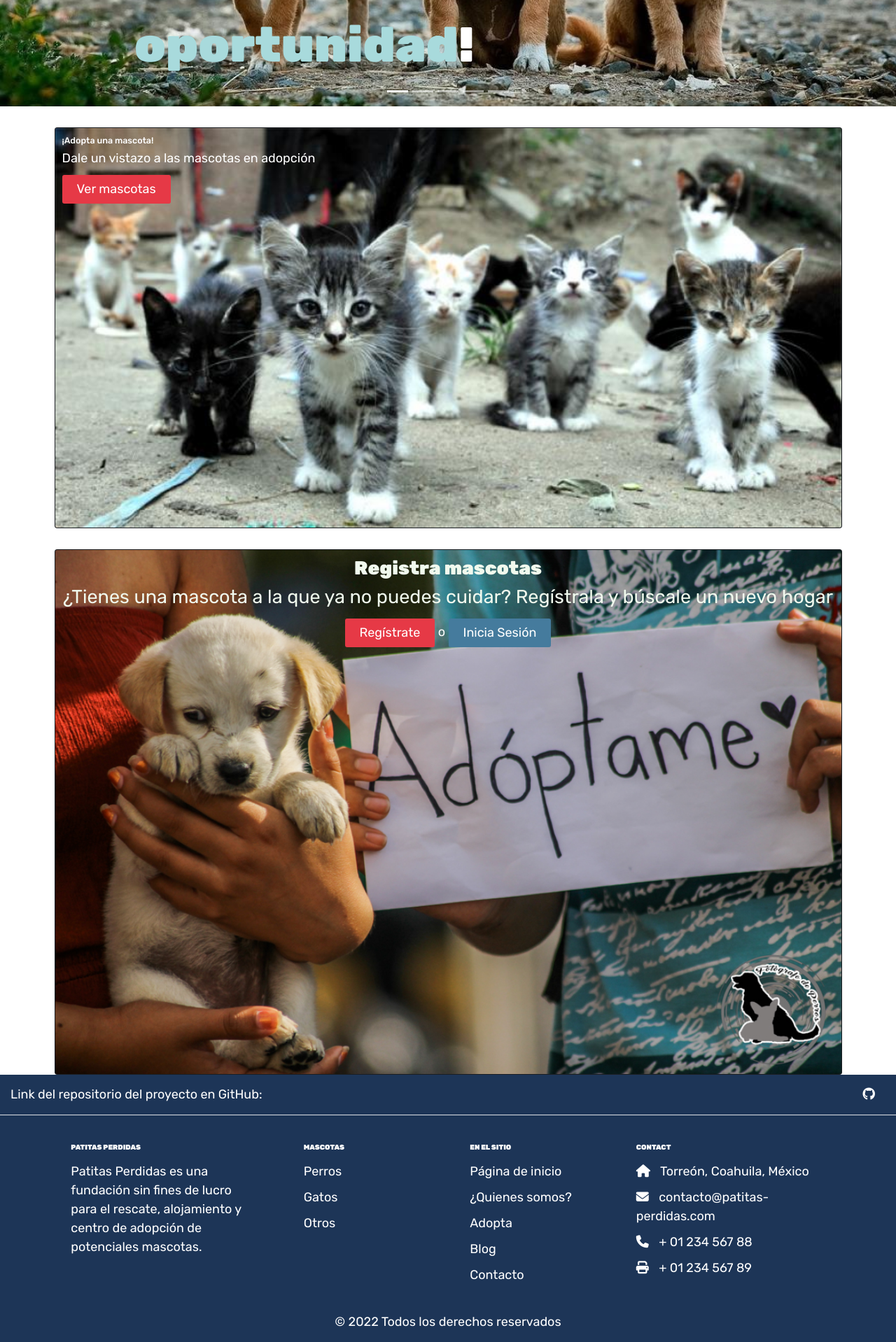
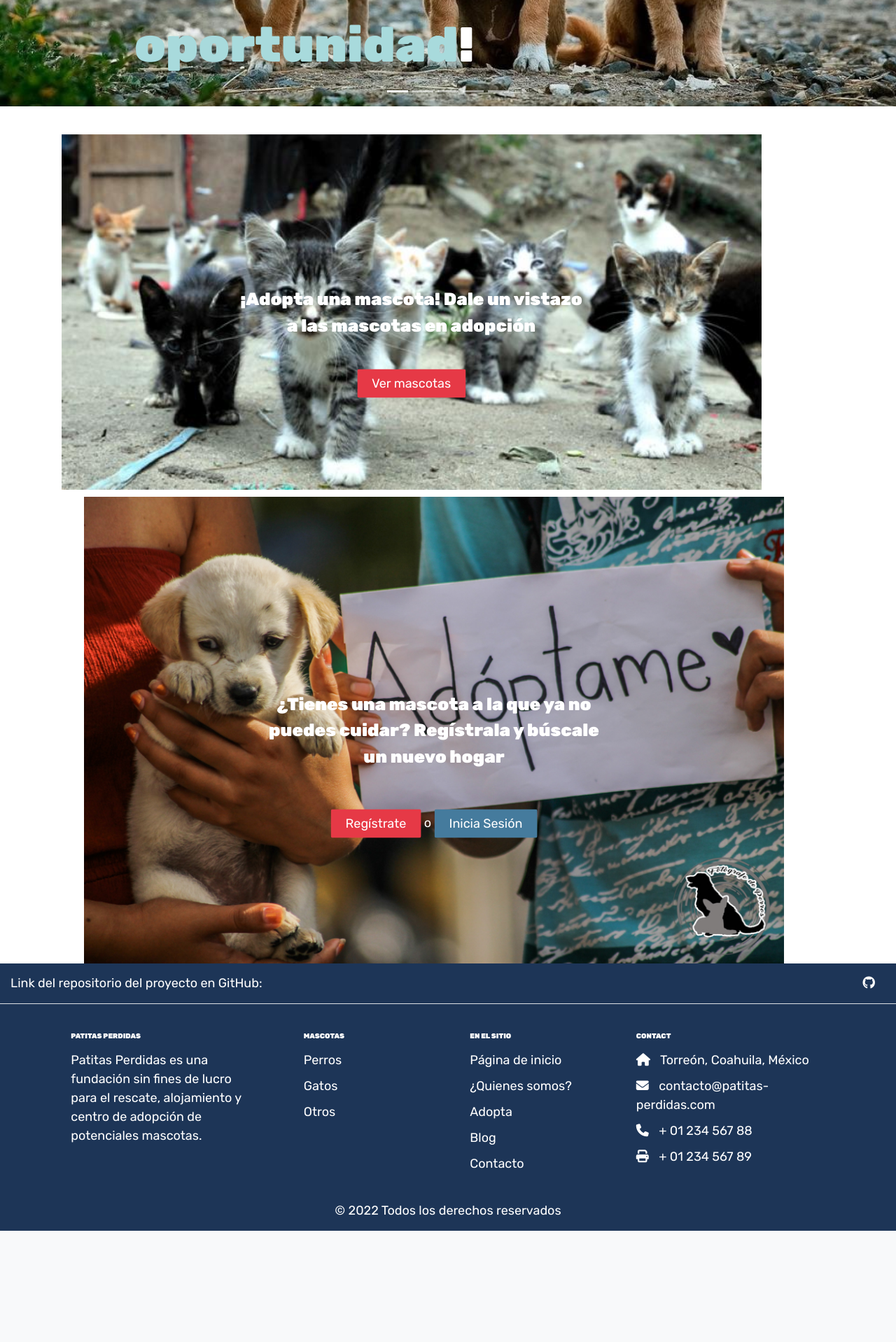
Before and after one commit to uzieeel-m/patitas-perdidas-django, a Django app: page / in a window 1280 px wide. Shown: the part 635-2553 px from the top of the page at 70% size. After the commit the page ends 2394 px from the top, so only its background shows below. Run offline with Django 4.2, Linux system fonts and the light colour scheme; parts of the project's set-up code (start-up, migrations or seed data) failed here and were passed over.

Commit message:
diseño en inicio a imagenes adopta

```diff
--- a/static/css/styles.css
+++ b/static/css/styles.css
@@ -820,6 +820,33 @@ textarea{
     margin: 0 auto;
     }
   }
+
+  /* IMAGENE REGISTRO DE SESION */
+.contenedorTexto{
+  position: relative;
+  display: inline-block;
+  text-align: center;
+}
+.contenedorBotones{
+  position: absolute;
+  top: 70%;
+  left: 50%;
+  transform: translate(-50%, -50%);
+  color: white;
+}
+.registroEInicio p{
+  font-size: 25px;
+  font-weight: bold;
+  position: absolute;
+  color: #FFFFFF;
+  top: 50%;
+  left: 50%;
+  transform: translate(-50%, -50%);
+}
+.imagenOpaca{
+  opacity: 0.6;
+}
+
 /*---------------------------Footer */
 .footer{
   display: flex;
--- a/templates/index.html
+++ b/templates/index.html
@@ -58,7 +58,7 @@
   </div>
 
   <!-- Sección Recién llegados -->
-  <section class="container mt-5">
+  <!-- <section class="container mt-5">
 
     <div class="card text-bg-dark">
       <img src="{% static 'img/adopta-banner.jpg' %}" class="card-img" alt="Imagen Banner Adopta">
@@ -69,10 +69,10 @@
       </div>
     </div>
 
-  </section>
+  </section> -->
 
   <!-- Sección agrega mascotas -->
-  <section class="container mt-5">
+  <!-- <section class="container mt-5">
 
     <div class="card text-bg-dark">
       <img src="{% static 'img/adopta3.jpg' %}" class="card-img" alt="Imagen Banner Adopta">
@@ -85,6 +85,34 @@
         </p>
       </div>
     </div>
+  </section>
+<section> -->
+  <section class="container mt-5">
+  <div class="contenedorTexto" style="width: 100rem;margin:10px;">
+    <img src="{% static 'img/adopta-banner.jpg' %}" class="card-img" alt="Imagen Banner Adopta">
+    <div class="registroEInicio">
+        <p>¡Adopta una mascota! Dale un vistazo a las mascotas en adopción</p>
+    </div>
+    <div class="contenedorBotones">
+      <p class="card-text" style="text-align: center;">
+        <a href="{% url 'lista-mascotas' %}" class="btn boton boton-rojo">Ver mascotas</a>
+      </p>
+    </div>
+  </div>
+  </section>
+</section>
+  <div class="contenedorTexto" style="width:100rem;margin-left: 120px;">
+    <img src="{% static 'img/adopta3.jpg' %}" class="card-img" alt="Imagen Banner Adopta">
 
-  </section>
+    <div class="registroEInicio">
+        <p>¿Tienes una mascota a la que ya no puedes cuidar? Regístrala y búscale un nuevo hogar</p>
+    </div>
+    <div class="contenedorBotones">
+      <p class="card-text" style="text-align: center;">
+        <a href="{% url 'account_signup' %}" class="btn boton boton-rojo">Regístrate</a> o
+        <a href="{% url 'account_login' %}" class="btn boton">Inicia Sesión</a>
+      </p>
+    </div>
+  </div>
+</section>
 {% endblock content %}
```
